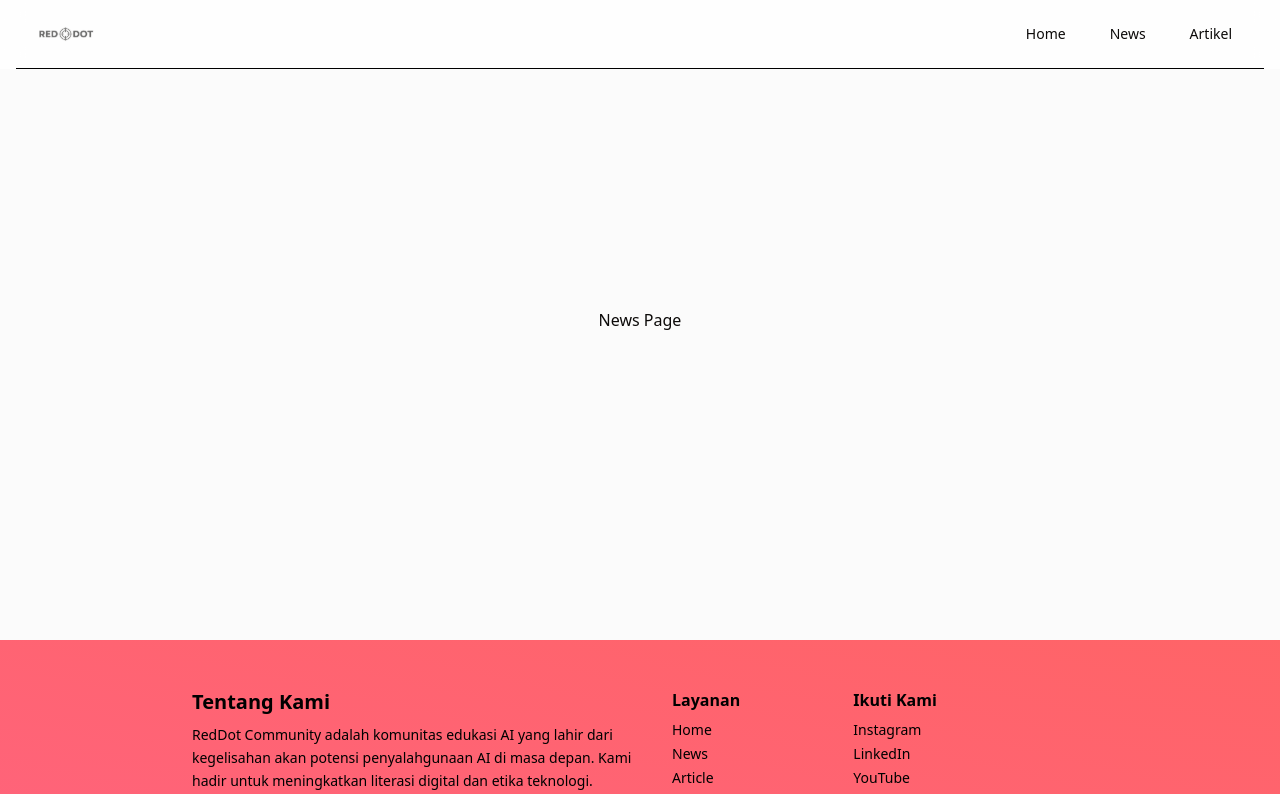
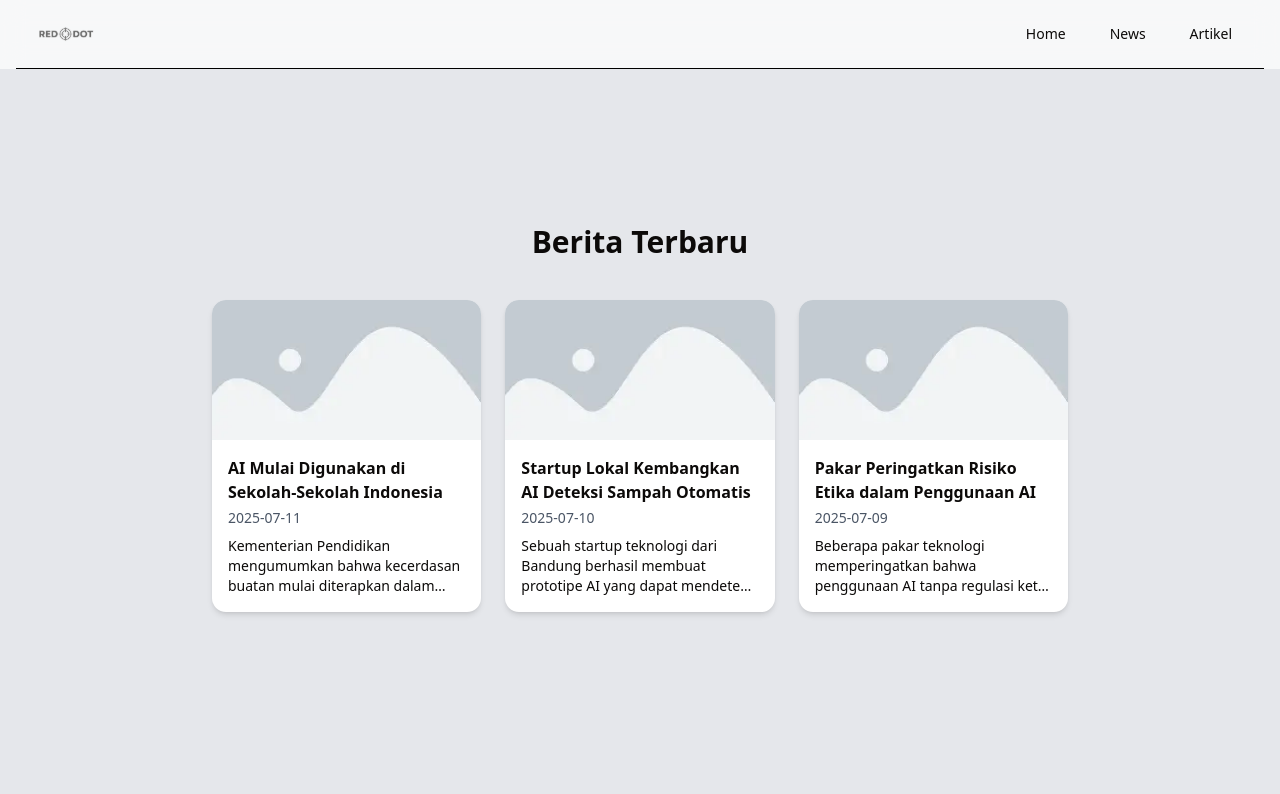
Before and after one commit to bagoesrex/reddot.site-frontend, a Next.js app: page /news in a window 1280 px wide. Shown: the top 794 px of the page. Built offline with nearby package versions, Linux system fonts and the light colour scheme.

Commit message:
feat(news): add initial list page, detail page, and news-card component

```diff
--- /dev/null
+++ b/app/news/[slug]/page.tsx
@@ -0,0 +1,32 @@
+import { dummyNews } from "@/data/dummyNews"
+import { notFound } from "next/navigation"
+import Image from "next/image"
+
+type Props = {
+    params: { slug: string }
+}
+
+export default function NewsDetailPage({ params }: Props) {
+    const news = dummyNews.find((item) => item.slug === params.slug)
+
+    if (!news) return notFound()
+
+    return (
+        <article className="max-w-3xl mx-auto px-4 py-16 pb-16 pt-[100px]">
+            <h1 className="text-3xl font-bold mb-4">{news.title}</h1>
+            <p className="text-sm text-gray-500 mb-4">Dipublikasikan: {news.publishedAt}</p>
+            {news.imageUrl && (
+                <Image
+                    src={news.imageUrl}
+                    alt={news.title}
+                    width={400}
+                    height={400}
+                    className="w-full h-64 object-cover rounded-lg mb-6"
+                />
+            )}
+            <div className="text-base leading-relaxed text-gray-800">
+                {news.content}
+            </div>
+        </article>
+    )
+}
--- a/app/news/page.tsx
+++ b/app/news/page.tsx
@@ -1,7 +1,19 @@
+import { NewsCard } from "@/components/news/news-card";
+import { dummyNews } from "@/data/dummyNews"
+
 export default function NewsPage() {
     return (
-        <main className="h-[80vh] w-full flex justify-center items-center">
-            <h1>News Page</h1>
+        <main className="flex flex-col">
+            <section className="flex flex-col min-h-svh bg-gray-200 justify-center items-center gap-2 pb-16 pt-[100px]">
+                <h1 className="text-3xl font-bold mb-8">Berita Terbaru</h1>
+                <div className="flex flex-row gap-10 max-w-4xl md:text-left px-5 items-center">
+                    <div className="grid grid-cols-1 md:grid-cols-2 lg:grid-cols-3 gap-6">
+                        {dummyNews.map((item) => (
+                            <NewsCard key={item.id} news={item} />
+                        ))}
+                    </div>
+                </div>
+            </section>
         </main>
     );
 }
--- /dev/null
+++ b/components/news/news-card.tsx
@@ -0,0 +1,30 @@
+import Image from "next/image"
+import Link from "next/link"
+import { News } from "@/types/news"
+
+type Props = {
+    news: News
+}
+
+export function NewsCard({ news }: Props) {
+    return (
+        <Link href={`/news/${news.slug}`}>
+            <div className="rounded-xl overflow-hidden shadow-md bg-white hover:shadow-lg transition-all">
+                {news.imageUrl && (
+                    <Image
+                        src={news.imageUrl}
+                        alt={news.title}
+                        height={400}
+                        width={400}
+                        className="object-cover w-full h-35"
+                    />
+                )}
+                <div className="p-4">
+                    <h2 className="text-md font-bold">{news.title}</h2>
+                    <p className="text-sm text-gray-600 mt-1">{news.publishedAt}</p>
+                    <p className="text-sm mt-2 line-clamp-3">{news.content}</p>
+                </div>
+            </div>
+        </Link>
+    )
+}
```
